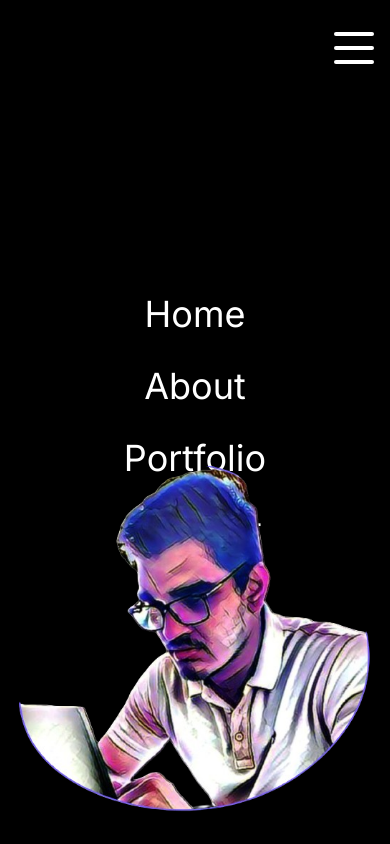
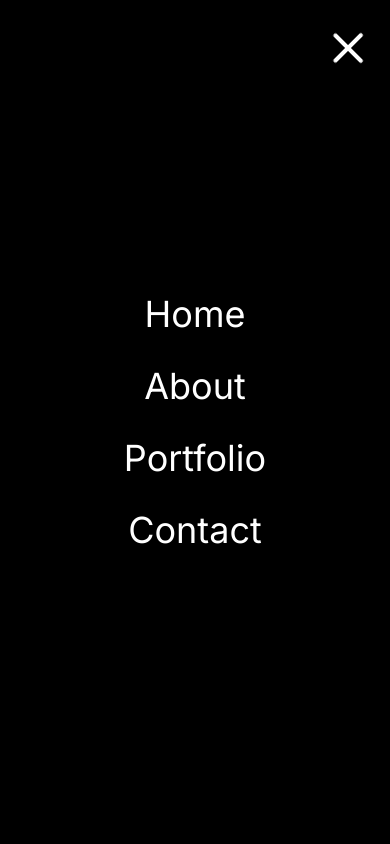
Before and after one commit to anjana-madushan/official_portfolio, a Next.js app: page / in a window 390 px wide. Both pictures are taken after a click on the button 354 px from the left and 48 px from the top of the page. Built offline with nearby package versions, Linux system fonts and the light colour scheme.

Commit message:
feat: framer animations added

```diff
--- a/src/components/navbar.jsx
+++ b/src/components/navbar.jsx
@@ -4,6 +4,7 @@
 import Image from 'next/image'
 import React, { useState } from 'react'
 import { NavLink } from './navLink'
+import { motion } from 'framer-motion'
 
 // NavBar list
 const links = [
@@ -17,6 +18,43 @@
 
   const [open, setOpen] = useState(false);
 
+  const topVariants = {
+    closed: {
+      rotate: 0
+    },
+    opened: {
+      rotate: 45,
+      backgroundColor: "rgb(255, 255, 255)"
+    }
+  }
+
+  const centerVariants = {
+    closed: {
+      opacity: 1
+    },
+    opened: {
+      opacity: 0
+    }
+  }
+
+  const bottomVariants = {
+    closed: {
+      rotate: 0
+    },
+    opened: {
+      rotate: -45,
+      backgroundColor: "rgb(255, 255, 255)"
+    }
+  }
+
+  const listItemVariant = {
+    closed: {
+      x: "-100vw"
+    },
+    opened: {
+      x: 0
+    }
+  }
   return (
     <div className='h-full flex items-center justify-between px-4 sm:px-8 md-12 lg:px-20 xl:px-48 text-xl'>
       <div className='hidden md:flex gap-8 w-1/3'>
@@ -50,18 +88,22 @@
       <div className='md:hidden'>
         <button className='w-10 h-8 flex flex-col justify-between z-50 relative'
           onClick={() => setOpen((prev) => !prev)}>
-          <div className='w-10 h-1 bg-white rounded'></div>
-          <div className='w-10 h-1 bg-white rounded'></div>
-          <div className='w-10 h-1 bg-white rounded'></div>
+          <motion.div variants={topVariants} animate={open ? "opened" : "closed"} className='w-10 h-1 bg-white rounded origin-left'></motion.div>
+          <motion.div variants={centerVariants} animate={open ? "opened" : "closed"} className='w-10 h-1 bg-white rounded'></motion.div>
+          <motion.div variants={bottomVariants} animate={open ? "opened" : "closed"} className='w-10 h-1 bg-white rounded origin-left'></motion.div>
         </button>
         {/* MENU LIST */}
-        {open && <div className='absolute top-0 left-0 w-screen h-screen bg-black text-white flex flex-col items-center justify-center gap-8 text-4xl'>
+        {open && <motion.div
+          variants={listItemVariant}
+          initial="closed"
+          animate="opened"
+          className='absolute top-0 left-0 w-screen h-screen bg-black text-white flex flex-col items-center justify-center gap-8 text-4xl z-40'>
           {links.map((link) => (
             <Link href={link.url} key={link.title}>
               {link.title}
             </Link>
           ))}
-        </div>}
+        </motion.div>}
       </div>
     </div>
   )
```
